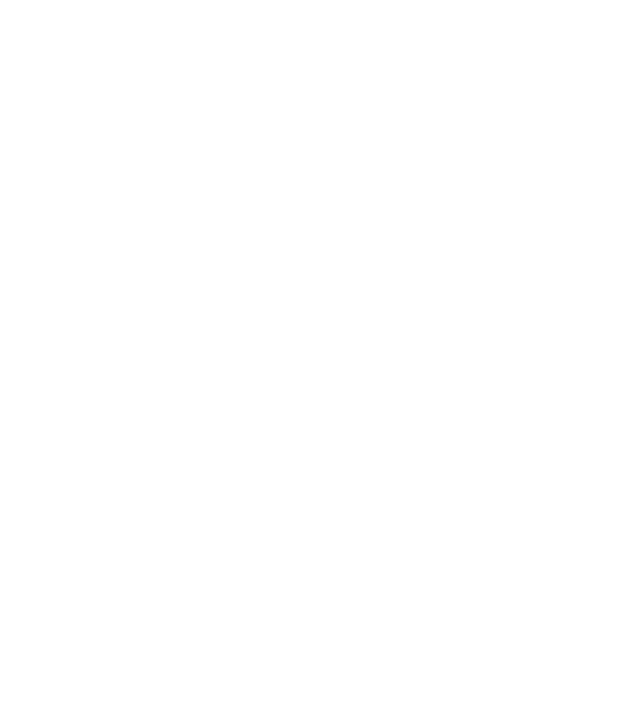
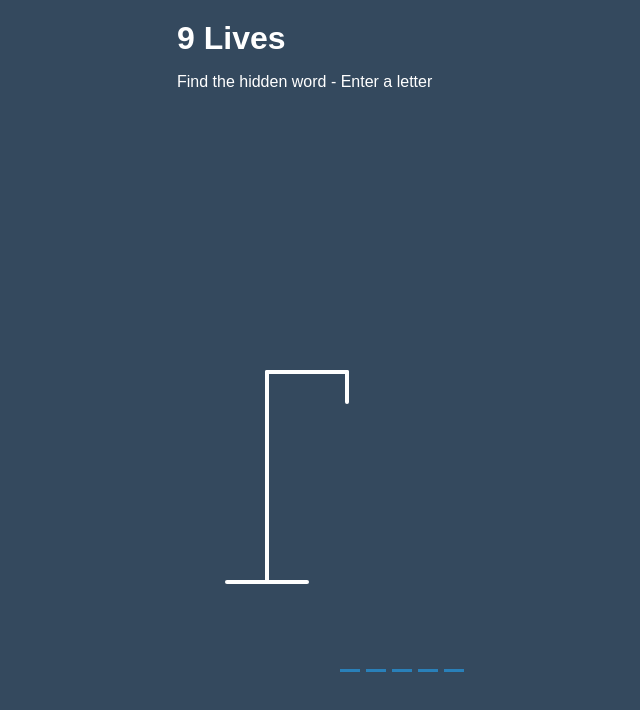
Before and after one commit to infomediadesign/sad-05-2023-project-9lives-frontend, a React (Create React App) app: page /playground in a window 1280 px wide. Before the commit this address had no page. Shown: the top 710 px of the page, without its empty margins (238-878 px from the left). Built offline with nearby package versions, Linux system fonts and the light colour scheme.

Commit message:
Header and Figure

```diff
--- a/src/App.css
+++ b/src/App.css
@@ -1,4 +1,4 @@
-.App {
+/* .App {
   text-align: center;
 }
 
@@ -35,4 +35,136 @@
   to {
     transform: rotate(360deg);
   }
+} */
+
+
+* {
+  box-sizing: border-box;
 }
+
+body {
+  background-color: #34495e;
+  color: #fff;
+  font-family: Arial, Helvetica, sans-serif;
+  display: flex;
+  flex-direction: column;
+  align-items: center;
+  height: 80vh;
+  margin: 0;
+  overflow: hidden;
+}
+
+h1 {
+  margin: 20px 0 0;
+}
+
+.game-container {
+  padding: 20px 30px;
+  position: relative;
+  margin: auto;
+  height: 350px;
+  width: 450px;
+}
+
+.figure-container {
+  fill: transparent;
+  stroke: #fff;
+  stroke-width: 4px;
+  stroke-linecap: round;
+}
+
+.figure-part {
+  display: none;
+}
+
+.wrong-letters-container {
+  position: absolute;
+  top: 20px;
+  right: 20px;
+  display: flex;
+  flex-direction: column;
+  text-align: right;
+}
+
+.wrong-letters-container p {
+  margin: 0 0 5px;
+}
+
+.wrong-letters-container span {
+  font-size: 24px;
+}
+
+.word {
+  display: flex;
+  position: absolute;
+  bottom: 10px;
+  left: 50%;
+  transform: translateX(-50%);
+}
+
+.letter {
+  border-bottom: 3px solid #2980b9;
+  display: inline-flex;
+  font-size: 30px;
+  align-items: center;
+  justify-content: center;
+  margin: 0 3px;
+  height: 50px;
+  width: 20px;
+}
+
+.popup-container {
+  background-color: rgba(0, 0, 0, 0.3);
+  position: fixed;
+  top: 0;
+  bottom: 0;
+  left: 0;
+  right: 0;
+  /* display: flex; */
+  display: none;
+  align-items: center;
+  justify-content: center;
+}
+
+.popup {
+  background: #2980b9;
+  border-radius: 5px;
+  box-shadow: 0 15px 10px 3px rgba(0, 0, 0, 0.1);
+  padding: 20px;
+  text-align: center;
+}
+
+.popup button {
+  cursor: pointer;
+  background-color: #fff;
+  color: #2980b9;
+  border: 0;
+  margin-top: 20px;
+  padding: 12px 20px;
+  font-size: 16px;
+}
+
+.popup button:active {
+  transform: scale(0.98);
+}
+
+.popup button:focus {
+  outline: 0;
+}
+
+.notification-container {
+  background-color: rgba(0, 0, 0, 0.3);
+  border-radius: 10px 10px 0 0;
+  padding: 15px 20px;
+  position: absolute;
+  bottom: -50px;
+  transition: transform 0.3s ease-in-out;
+}
+
+.notification-container p {
+  margin: 0;
+}
+
+.notification-container.show {
+  transform: translateY(-50px);
+}
--- a/src/App.js
+++ b/src/App.js
@@ -6,16 +6,37 @@
 import PostLogin from "./components/PostLogin";
 import Join from "./components/Join";
 // import { Switch } from '@mui/material';
+import Header from "./components/Header";
+// import Figure from "./components/Figure";
+import Playground from "./components/Playground";
+// import Wrongletters from "./components/Wrongletters";
+// import Word from "./components/Word";
 
-const App = () => {
+
   // const [isRegistered, setIsRegistered] = useState(false);
 
   // const handleRegister = () => {
   //   setIsRegistered(true);
   // };
 
+
+
+
+
+
+
+  function App() {
+
   return (
+    <div>
+               <>
+<Header/>
+
+</>
+
+
     <div className="container">
+
       {/* {isRegistered ? (
         <Login />
       ) : (
@@ -26,9 +47,11 @@
         <Route path="/register" element={<Register />} />
         <Route path="/home" element={<PostLogin />} />
         <Route path="/join" element={<Join />} />
+        <Route path="/playground" element={<Playground />} />
 
       </Routes>
-    </div>
+
+    </div>    </div>
   );
 };
 
--- /dev/null
+++ b/src/components/Figure.js
@@ -0,0 +1,28 @@
+import React from 'react'
+
+const Figure = ({wrongLetters}) => {
+    const errors = wrongLetters.length;
+
+  return (
+    <svg height="250" width="200" className="figure-container">
+ {/* Rod */}
+    <line x1="60" y1="20" x2="140" y2="20" />
+    <line x1="140" y1="20" x2="140" y2="50" />
+    <line x1="60" y1="20" x2="60" y2="230" />
+    <line x1="20" y1="230" x2="100" y2="230" />
+
+    {/* head */}
+    {errors > 0 && <circle cx="140" cy="70" r="20"/>}
+    {/* body */}
+    {errors > 1 && <line x1="140" y1="90" x2="140" y2="150"/>}
+    {/* Arms */}
+    {errors > 2 && <line x1="140" y1="120" x2="120" y2="100" />}
+    {errors > 3 && <line x1="140" y1="120" x2="160" y2="100" />}
+    {/* Legs */}
+    {errors > 4 && <line x1="140" y1="150" x2="120" y2="180" />}
+    {errors > 5 && <line x1="140" y1="150" x2="160" y2="180" />}
+  </svg>
+  )
+}
+
+export default Figure
--- /dev/null
+++ b/src/components/Header.js
@@ -0,0 +1,12 @@
+import React from 'react'
+
+const Header = () => {
+  return (
+    <>
+      <h1>9 Lives</h1>
+      <p>Find the hidden word - Enter a letter</p>
+    </>
+  )
+}
+
+export default Header
--- a/src/components/Join.js
+++ b/src/components/Join.js
@@ -4,8 +4,7 @@
 import CardContent from "@mui/material/CardContent";
 import TextField from "@mui/material/TextField";
 import { BrowserRouter as Router, Switch, Route } from "react-router-dom";
-import { Link } from 'react-router-dom';
-
+import { Link } from "react-router-dom";
 
 const Join = () => {
   const handleSubmit = (event) => {
@@ -14,7 +13,6 @@
 
   return (
     <div>
-
       <Card className="card">
         <CardContent>
           <h2> Please Enter the Room Id</h2>
@@ -26,18 +24,43 @@
               fullWidth
               inputProps={{ inputMode: "numeric" }}
             />
-            <Button type="submit" variant="contained">
+            {/* <Button type="submit" variant="contained">
             <Link to="/home" className="linkto">
             Back
             </Link>
             </Button>
             <Button type="submit" variant="contained">
               Join
-            </Button>
+            </Button> */}
+            <div className="buttonsDiv">
+              <Button
+                className="button1"
+                style={{ marginBottom: "1rem" }}
+                type="submit"
+                variant="contained"
+              >
+                <Link to="/playground" className="linkto">
+                  Join
+                </Link>
+              </Button>
+              {/* <Button type="submit" variant="contained">
+              Back
+            </Button> */}
+              <Button
+                className="button1"
+                style={{ marginBottom: "1rem" }}
+                type="submit"
+                variant="contained"
+              >
+
+              <Link to="/home" className="linkto">
+                Back
+              </Link>
+              </Button>
+            </div>
           </form>
         </CardContent>
       </Card>
-
     </div>
   );
 };
--- /dev/null
+++ b/src/components/Playground.js
@@ -0,0 +1,65 @@
+import React, { useState, useEffect } from 'react'
+import Figure from './Figure'
+import Wrongletters from './Wrongletters'
+import Word from './Word'
+
+
+const words = ['faana', 'ramleela', 'vikramvedha', 'singam', 'raazi'];
+let selectedWord = words[Math.floor(Math.random() * words.length)];
+
+function Playground() {
+    const [playable, setPlayable] = useState(true);
+    const [correctLetters, setCorrectLetters] = useState([]);
+    const [wrongLetters, setwrongLetters] = useState([]);
+
+useEffect(() => {
+    const handleKeydown = event => {
+    const { key, keyCode} = event;
+        if (playable && keyCode >= 65 && keyCode <= 90) {
+            const letter = key.toLowerCase();
+
+            if (selectedWord.includes(letter)) {
+                if (!correctLetters.includes(letter)) {
+                  setCorrectLetters(currentLetters => [ ...currentLetters, letter]);
+
+
+                } else {
+                    // showNotification();
+                }
+            } else {
+                if (!wrongLetters.includes(letter)) {
+                    setwrongLetters(wrongLetters => [ ...wrongLetters, letter]);
+
+
+                } else {
+                    // showNotification();
+                }
+
+        }
+    }
+
+    }
+
+    window.addEventListener('keydown', handleKeydown);
+
+    return () => window.removeEventListener('keydown', handleKeydown);
+    }, [correctLetters, wrongLetters, playable]);
+
+
+
+
+
+
+  return (
+        <>
+      <div className="game-container">
+  <Figure wrongLetters={wrongLetters} />
+  <wrongLetters wrongLetters={wrongLetters}/>
+  <Word selectedWord={selectedWord} correctLetters={correctLetters} />
+</div>
+</>
+
+  )
+}
+
+export default Playground
--- /dev/null
+++ b/src/components/Word.js
@@ -0,0 +1,18 @@
+import React from 'react'
+
+function Word  ({ selectedWord, correctLetters })  {
+  return (
+   <div className="word">
+    {selectedWord.split('').map( (letter, i) => {
+        return(
+          <span className="letter" key={i}>
+            {correctLetters.includes(letter) ? letter : ''}
+          </span>
+
+			)
+        })}
+   </div>
+  )
+}
+
+export default Word
--- /dev/null
+++ b/src/components/Wrongletters.js
@@ -0,0 +1,17 @@
+import React from 'react'
+
+const Wrongletters = ({Wrongletters}) => {
+  return (
+    <div className="wrong-letters-container">
+        <div>
+        {Wrongletters.length > 0 && <p>Wrong</p> }
+    {Wrongletters
+        .map((letter, i) => <span key={i}>{letter}</span>)
+        .reduce((prev, curr) => prev == null ? [curr] : [prev, `, `, curr], null)}
+        </div>
+      </div>
+
+  )
+}
+
+export default Wrongletters
```
Also changed, not shown: src/components/Notification.js (added, +11 -0 lines), src/components/Popup.js (added, +15 -0 lines).
